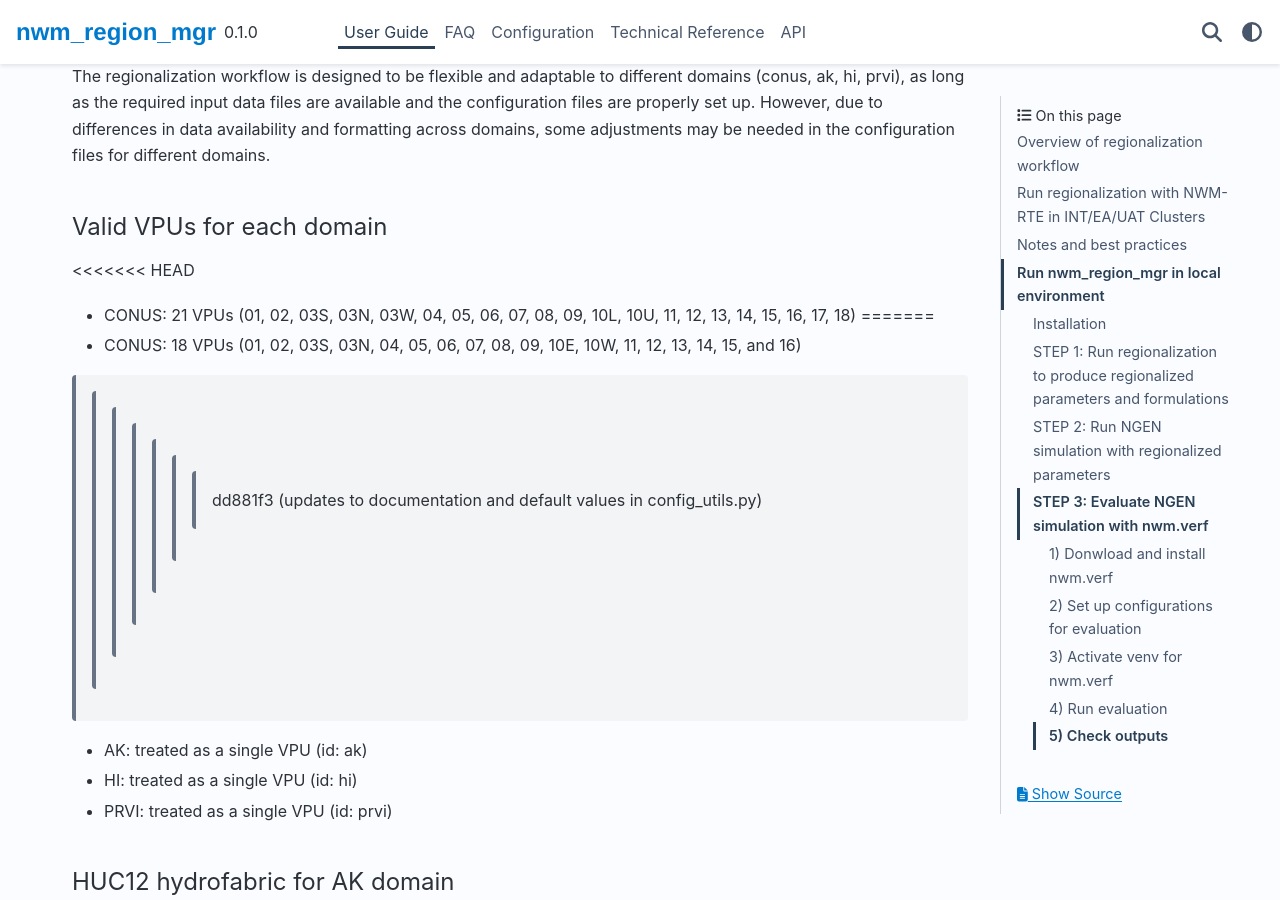
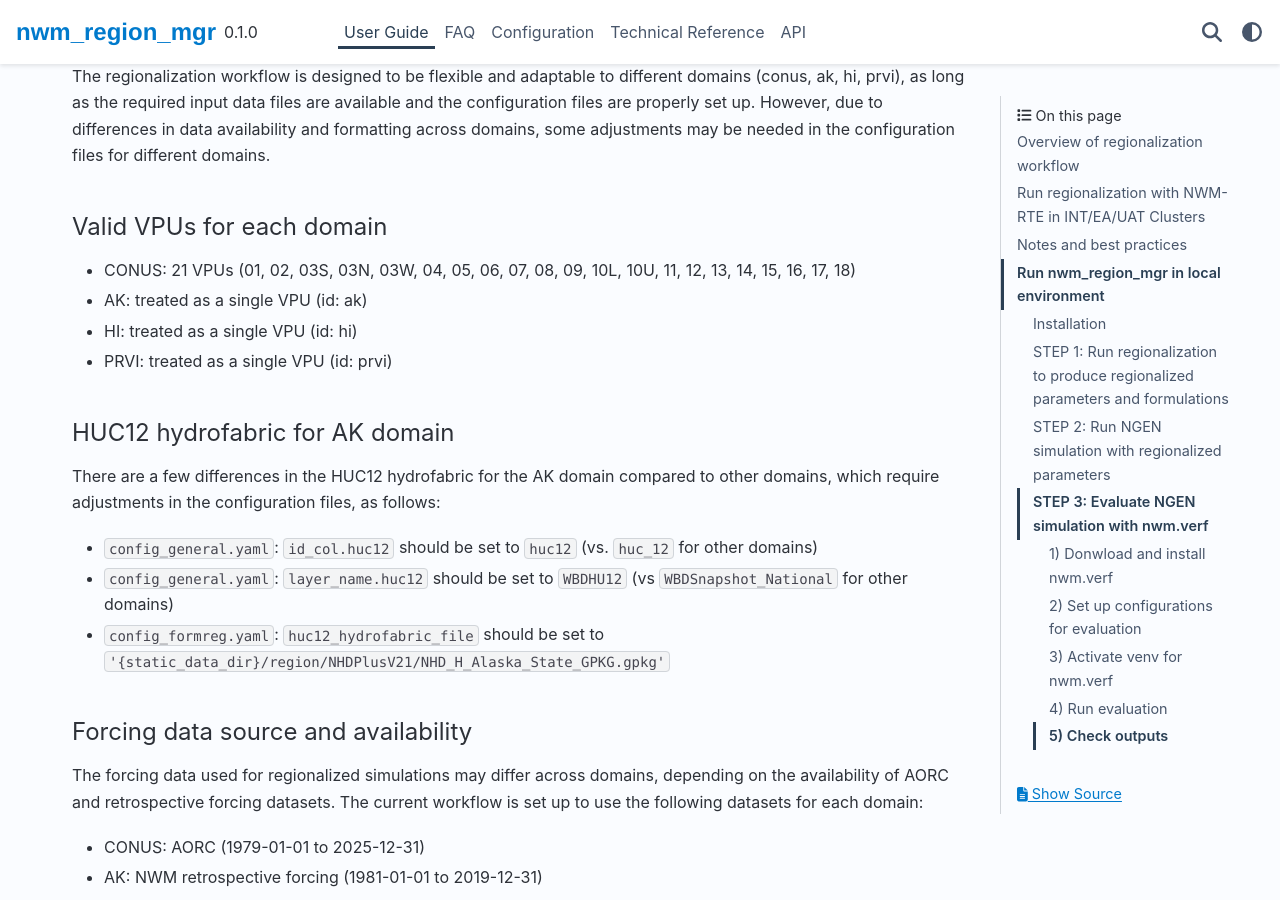
Before and after one commit to NGWPC/nwm-region-mgr, a Sphinx documentation site: the page built from docs/source/user_guide.md, in a window 1280 px wide and 900 px high, scrolled down 14055 px. Built offline with Sphinx 7.4.7 and the PyData theme 0.15.4, drawn with Linux system fonts in a browser that asks for light colours.

Commit message:
correct merge side effects in User Guide

```diff
--- a/docs/source/user_guide.md
+++ b/docs/source/user_guide.md
@@ -464,11 +464,7 @@ Check the header of the script for usage instructions.
   configuration files for different domains.
 
 #### Valid VPUs for each domain
-<<<<<<< HEAD
   - CONUS: 21 VPUs (01, 02, 03S, 03N, 03W, 04, 05, 06, 07, 08, 09, 10L, 10U, 11, 12, 13, 14, 15, 16, 17, 18)
-=======
-  - CONUS: 18 VPUs (01, 02, 03S, 03N, 04, 05, 06, 07, 08, 09, 10E, 10W, 11, 12, 13, 14, 15, and 16)
->>>>>>> dd881f3 (updates to documentation and default values in config_utils.py)
   - AK: treated as a single VPU (id: ak)
   - HI: treated as a single VPU (id: hi)
   - PRVI: treated as a single VPU (id: prvi)
```
